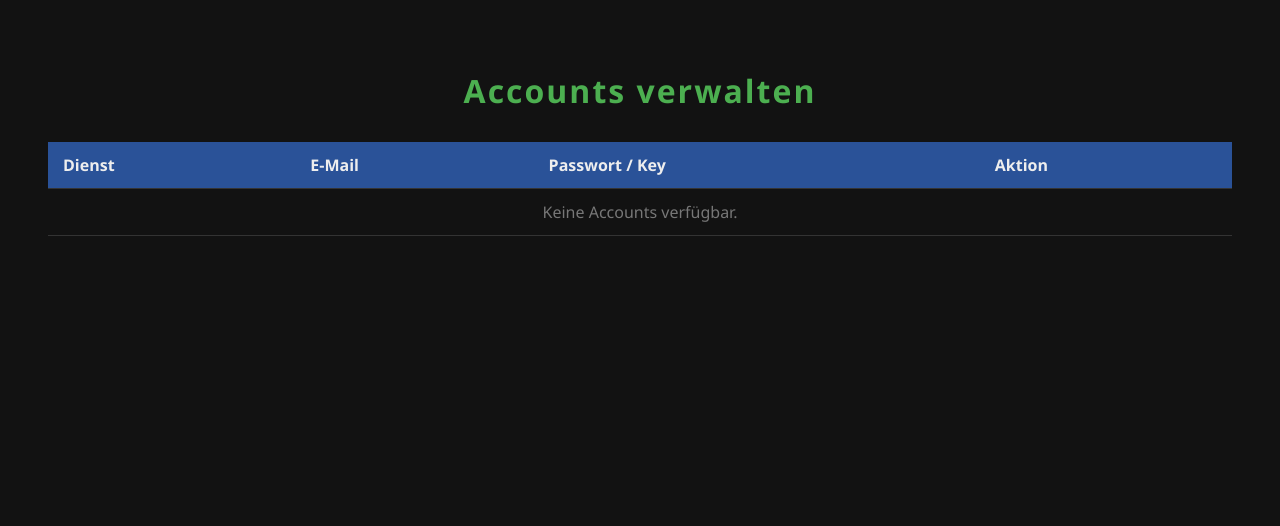
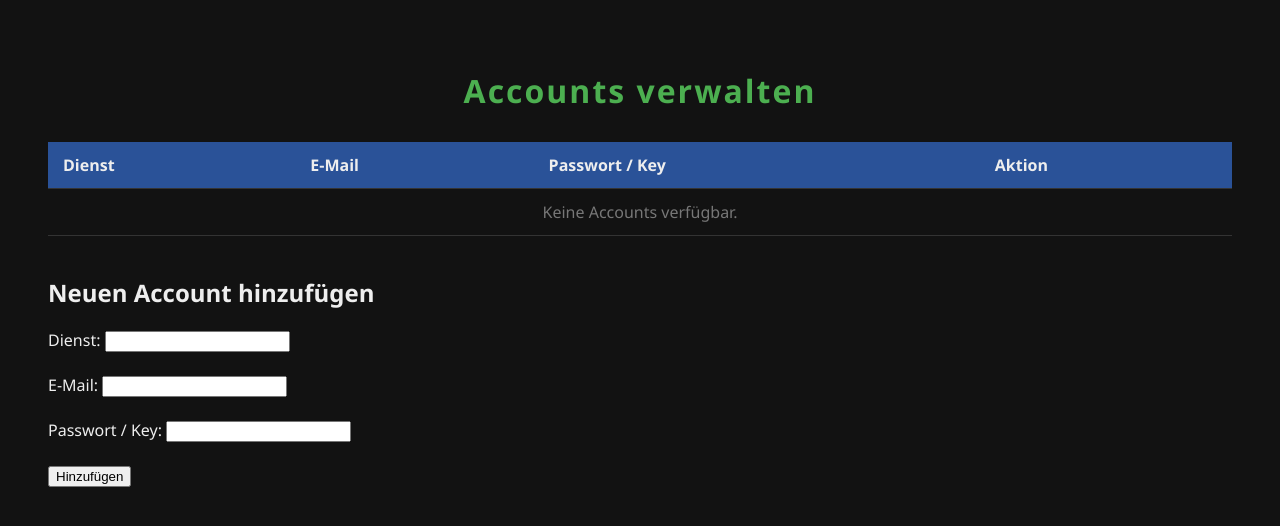
Before and after one commit to hcpbrucks/pluezz-dashboard, a Flask app: template pluezz-dashboard/templates/accounts.html in a window 1280 px wide. Shown: the top 526 px of the page. Run offline with Flask 3, Linux system fonts and the light colour scheme; the template is opened without the code that fills it, so the values that code supplies are empty.

Commit message:
Update accounts.html

```diff
--- a/pluezz-dashboard/templates/accounts.html
+++ b/pluezz-dashboard/templates/accounts.html
@@ -83,5 +83,14 @@
       {% endfor %}
     </tbody>
   </table>
+
+  <!-- Optional: Formular zum Hinzufügen neuer Accounts -->
+  <h2>Neuen Account hinzufügen</h2>
+  <form method="post" action="/add_account">
+    <label>Dienst: <input type="text" name="service" required></label><br><br>
+    <label>E-Mail: <input type="email" name="email" required></label><br><br>
+    <label>Passwort / Key: <input type="text" name="password" required></label><br><br>
+    <button type="submit">Hinzufügen</button>
+  </form>
 </body>
 </html>
```
